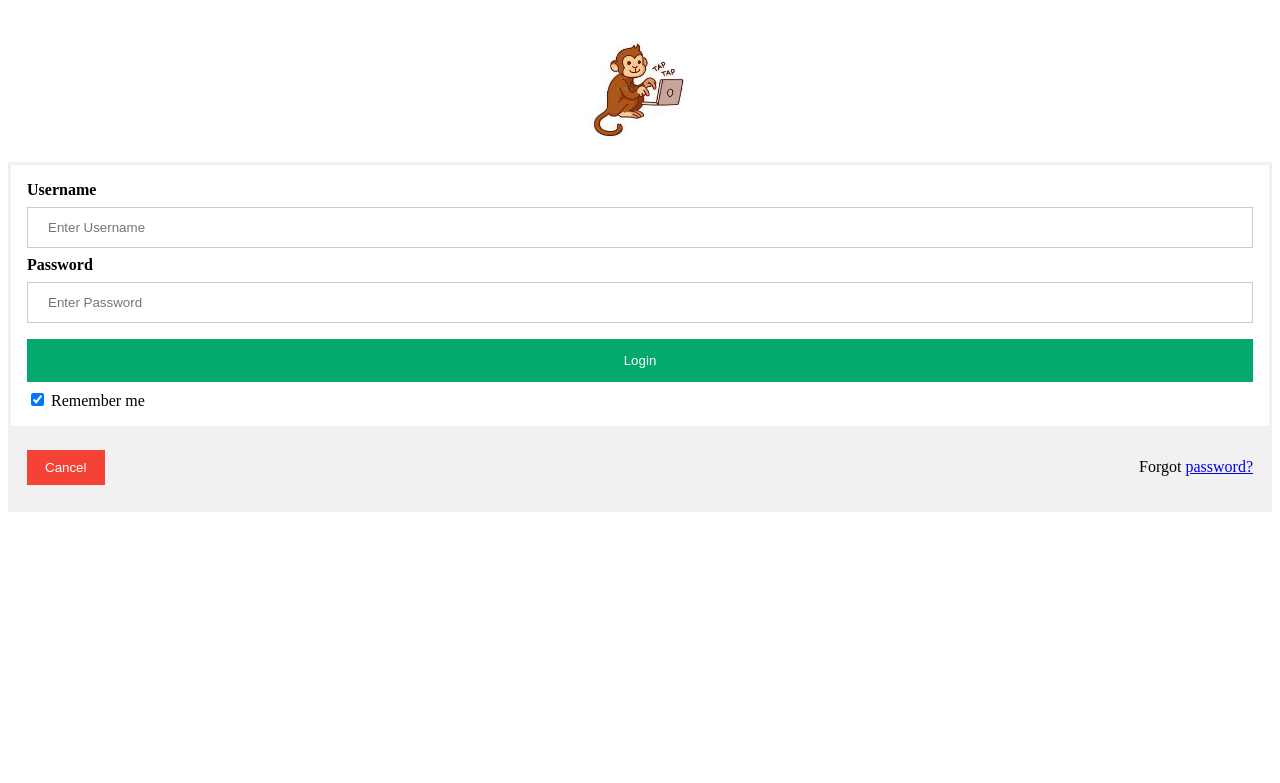
After one commit to Daniel-Tomov/codemonkey, a Flask app: page /login in a window 1280 px wide. The commit adds this page. Shown: the top 783 px of the page. Run offline with Flask 2, Linux system fonts and the light colour scheme.

Commit message:
create login functionality

```diff
--- a/accountManager.py
+++ b/accountManager.py
@@ -16,6 +16,8 @@ def removeAccount(username, password):
 
 def checkAccount(username, password):
   for i in accounts:
+    # TODO fix this print
+    print(i)
     if i[0] == username and i[1] == password:
       return True
   return False
--- a/accounts.txt
+++ b/accounts.txt
@@ -0,0 +1,2 @@
+Daniel,1234
+ChrisMz,password
--- a/app.py
+++ b/app.py
@@ -1,53 +1,69 @@
 from flask import Flask, jsonify, render_template, request
 import time
-from sessions import sessions  #, removeInactiveSessions
+from sessions import sessions, userSessions  #, removeInactiveSessions
 import accountManager
 
 app = Flask(__name__)
 
 
+
+
 @app.route('/', methods=["POST", "GET"])
 def index():
 
-    return render_template('index.html')
+
+
+  return render_template('index.html', login=True, ipAddress=request.remote_addr)
 
 
 @app.route('/login', methods=["POST", "GET"])
 def login():
-    if request.method == "POST":
-        username = request.form['login'][0]
-        password = request.form['login'][1]
+  if request.method == "POST":
+    print(request.form)
+    username = request.form['uname']
+    password = request.form['psw']
+    ipAddress = request.form['ipAddress']
 
-        # Check if account information is correct
-        if accountManager.checkAccount(username, password) == False:
-            return render_template('wrongLogin.html')
+    # Check if account information is correct
+    if accountManager.checkAccount(username, password) == False:
+      return "Stupid"
+      #return render_template('wrongLogin.html')
 
-        # Create a new session with the username
-        currentSession = sessions(username)
+    # Create a new session with the username
+    currentSession = sessions(username, ipAddress)
+    print(currentSession.token)
+    userSessions.append(currentSession)
 
-    return render_template('login.html')
-
+    return render_template('challenge.html', login=True, ipAddress=ipAddress)
+  return render_template('login.html', login=True, ipAddress=request.remote_addr)
 
 @app.route('/register', methods=["POST", "GET"])
 def register():
-    if request.method == "POST":
-        username = request.form['login'][0]
-
-        password = request.form['login'][1]
-    return render_template('register.html')
+  if request.method == "POST":
+    username = request.form['login']
+    password = request.form['login']
+  return render_template('register.html')
 
 
 @app.route('/admin', methods=["POST", "GET"])
 def admin():
-    if request.method == "POST":
-        if (request.form['button'] == 'shutdown'):
-            accountManager.saveAccounts()
-            exit(0)
+  if request.method == "POST":
+    if (request.form['button'] == 'shutdown'):
+      accountManager.saveAccounts()
+      exit(0)
 
-    return render_template('admin.html')
+  return render_template('admin.html')
+
+@app.route('/challenge', methods=["POST", "GET"])
+def challenge():
+
+
+  return render_template('challenge.html')
 
 
 accountManager.getAccounts()
 
+#print(accountManager.accounts)
+
 if __name__ == "__main__":
     app.run(debug=True, host="0.0.0.0", port=80)
--- a/sessions.py
+++ b/sessions.py
@@ -7,7 +7,7 @@ userSessions = []
 
 
 class sessions:
-  def __init__(self, username):
+  def __init__(self, username, ip):
     self.username = username
 
     currentTime = int(str(datetime.now().strftime("%H:%M:%S")).replace(':',''))
@@ -18,7 +18,9 @@ class sessions:
     #print(token)
     self.token = token
 
-    userSessions.append({'username':username, 'timeCreated':currentTime, 'token':token})
+    self.ipAddress = ip
+
+    userSessions.append({'username':username, 'timeCreated':currentTime, 'token':token, 'ipAddress':ip})
 
 
     def refreshSession(self, username, token):
@@ -32,6 +34,13 @@ class sessions:
         if i['token'] == token and i['username'] == username:
           return [i['username'], i['token']]
 
+    def isActiveSession(self, username, token):
+      currentTime = int(str(datetime.now().strftime("%H:%M:%S")).replace(':',''))
+      for i in userSessions:
+        if i['token'] == token and i['username'] == username and i['timeCreated'] + 3000 < currentTime:
+          return True
+      return False
+
 
 def removeInactiveSessions():
   currentTime = int(str(datetime.now().strftime("%H:%M:%S")).replace(':',''))
--- /dev/null
+++ b/static/css/common.css
@@ -0,0 +1,74 @@
+form {
+  border: 3px solid #f1f1f1;
+}
+
+/* Full-width inputs */
+input[type=text], input[type=password] {
+  width: 100%;
+  padding: 12px 20px;
+  margin: 8px 0;
+  display: inline-block;
+  border: 1px solid #ccc;
+  box-sizing: border-box;
+}
+
+/* Set a style for all buttons */
+button {
+  background-color: #04AA6D;
+  color: white;
+  padding: 14px 20px;
+  margin: 8px 0;
+  border: none;
+  cursor: pointer;
+  width: 100%;
+}
+
+/* Add a hover effect for buttons */
+button:hover {
+  opacity: 0.8;
+}
+
+/* Extra style for the cancel button (red) */
+.cancelbtn {
+  width: auto;
+  padding: 10px 18px;
+  background-color: #f44336;
+}
+
+/* Center the avatar image inside this container */
+.imgcontainer {
+  text-align: center;
+  margin: 24px 0 12px 0;
+}
+
+/* Avatar image */
+img.avatar {
+  width: 10%;
+  border-radius: 50%;
+}
+
+/* Add padding to containers */
+.container {
+  padding: 16px;
+}
+
+/* The "Forgot password" text */
+span.psw {
+  float: right;
+  padding-top: 16px;
+}
+
+/* Change styles for span and cancel button on extra small screens */
+@media screen and (max-width: 300px) {
+  span.psw {
+    display: block;
+    float: none;
+  }
+  .cancelbtn {
+    width: 100%;
+  }
+}
+.title {
+  text-align: center;
+  font-size: 40px;
+}
--- /dev/null
+++ b/templates/login.html
@@ -0,0 +1,31 @@
+<head>
+  <title>CodeMonkey</title>
+  <link rel="stylesheet" href="{{ url_for('static', filename='css/common.css') }}"/>
+</head>
+<body>
+
+  <div class="imgcontainer">
+    <img src="{{ url_for('static', filename='images/logo.jpeg') }}" alt="Avatar" class="avatar">
+  </div>
+  <form action="#" method="post">
+    <div class="container">
+      <label for="uname"><b>Username</b></label>
+      <input type="text" placeholder="Enter Username" name="uname" required>
+
+      <label for="psw"><b>Password</b></label>
+      <input type="password" placeholder="Enter Password" name="psw" required>
+
+      <button type="submit">Login</button>
+      <label>
+        <input type="checkbox" checked="checked" name="remember"> Remember me
+      </label>
+    </div>
+
+    <div class="container" style="background-color:#f1f1f1">
+      <button type="button" class="cancelbtn">Cancel</button>
+      <span class="psw">Forgot <a href="#">password?</a></span>
+    </div>
+    <input style="display:none;" type="text" name="ipAddress" value="{{ ipAddress }}">
+  </form>
+
+</body>
```
Also changed, not shown: templates/admin.html (added, +33 -0 lines), templates/challenge.html (added, +8 -0 lines), templates/index.html (+11 -2 lines), README.md, static/images/logo.jpeg (added).
